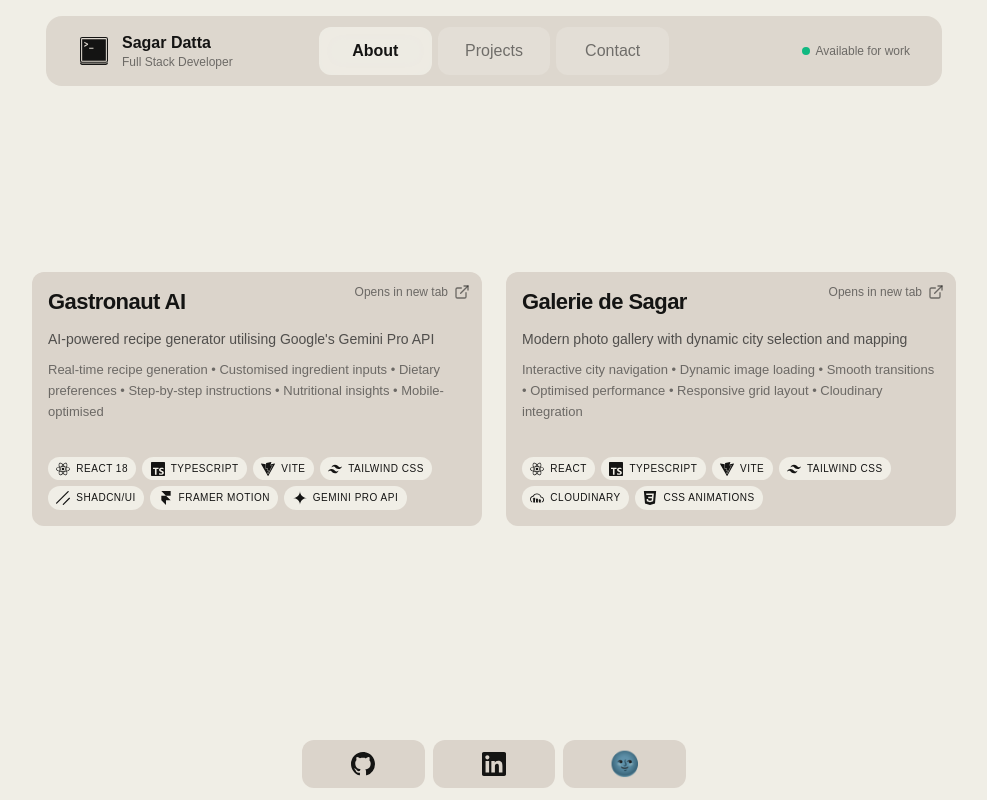
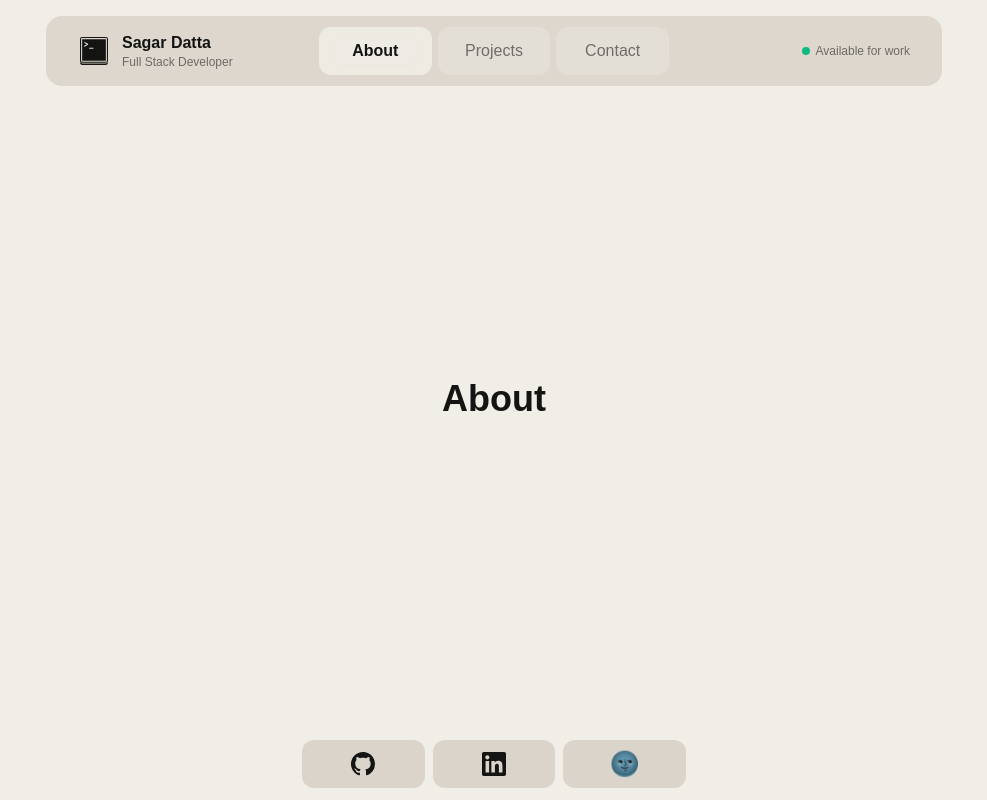
Before and after one commit to sagar-datta/portfolio, a Next.js app: page / in a window 1280 px wide. Shown: the whole page, without its empty margins (146-1133 px from the left). Built offline with nearby package versions, Linux system fonts and the light colour scheme.

Commit message:
feat: Implement dynamic content rendering with tab navigation

```diff
--- a/src/app/page.tsx
+++ b/src/app/page.tsx
@@ -1,29 +1,42 @@
+"use client";
+
+import { useState } from "react";
 import { Header } from "@/components/organisms/Header";
 import { Dock } from "@/components/organisms/Dock";
-import { GridItem } from "@/components/molecules/GridItem";
 import { WidthCheck } from "@/components/organisms/WidthCheck";
-import { GRID_ITEMS } from "@/utils/constants";
+import { TabId } from "@/components/molecules/NavigationTabs";
+import { Projects } from "@/components/molecules/Projects";
+import { About } from "@/components/molecules/About";
+import { Contact } from "@/components/molecules/Contact";
 
 export default function Home() {
+  const [selectedTab, setSelectedTab] = useState<TabId>("about");
+
+  const renderContent = () => {
+    switch (selectedTab) {
+      case "about":
+        return <About />;
+      case "projects":
+        return <Projects />;
+      case "contact":
+        return <Contact />;
+      default:
+        return null;
+    }
+  };
+
   return (
     <WidthCheck>
       <div className="min-h-screen flex flex-col pb-20 lg:pb-24">
-        <Header name="Sagar Datta" profession="Full Stack Developer" />
+        <Header
+          name="Sagar Datta"
+          profession="Full Stack Developer"
+          selectedTab={selectedTab}
+          onTabChange={setSelectedTab}
+        />
 
         <main className="flex-1 max-w-7xl mx-auto w-full pt-6 px-6 pb-0 lg:grid lg:place-items-center">
-          <div className="flex flex-col md:flex-row md:flex-wrap gap-6 justify-center items-center md:items-stretch">
-            {GRID_ITEMS.map((item) => (
-              <GridItem
-                key={item.id}
-                title={item.title}
-                descriptionHeading={item.descriptionHeading}
-                descriptionExtended={item.descriptionExtended}
-                url={item.url}
-                imagePath={item.imagePath}
-                techStack={item.techStack}
-              />
-            ))}
-          </div>
+          {renderContent()}
         </main>
 
         <Dock />
--- /dev/null
+++ b/src/components/molecules/About.tsx
@@ -0,0 +1,7 @@
+export const About = () => {
+  return (
+    <div className="flex-1 flex items-center justify-center">
+      <h2 className="text-h2 text-primary dark:text-primary-dark">About</h2>
+    </div>
+  );
+};
--- /dev/null
+++ b/src/components/molecules/Contact.tsx
@@ -0,0 +1,7 @@
+export const Contact = () => {
+  return (
+    <div className="flex-1 flex items-center justify-center">
+      <h2 className="text-h2 text-primary dark:text-primary-dark">Contact</h2>
+    </div>
+  );
+};
--- a/src/components/molecules/NavigationTabs.tsx
+++ b/src/components/molecules/NavigationTabs.tsx
@@ -9,11 +9,17 @@ const TABS = [
   { id: "contact", label: "Contact" },
 ] as const;
 
-type TabId = (typeof TABS)[number]["id"];
+export type TabId = (typeof TABS)[number]["id"];
 
-export const NavigationTabs = () => {
-  const [selectedTab, setSelectedTab] = useState<TabId>("about");
+interface INavigationTabsProps {
+  selectedTab: TabId;
+  onTabChange: (tab: TabId) => void;
+}
 
+export const NavigationTabs = ({
+  selectedTab,
+  onTabChange,
+}: INavigationTabsProps) => {
   return (
     <div
       className="flex md:[@media(hover:none)]:grid md:[@media(hover:none)]:grid-cols-3 items-stretch md:items-center justify-between md:justify-start
@@ -27,7 +33,7 @@ export const NavigationTabs = () => {
           key={tab.id}
           label={tab.label}
           isSelected={selectedTab === tab.id}
-          onClick={() => setSelectedTab(tab.id)}
+          onClick={() => onTabChange(tab.id)}
         />
       ))}
     </div>
--- /dev/null
+++ b/src/components/molecules/Projects.tsx
@@ -0,0 +1,20 @@
+import { GridItem } from "@/components/molecules/GridItem";
+import { GRID_ITEMS } from "@/utils/constants";
+
+export const Projects = () => {
+  return (
+    <div className="flex flex-col md:flex-row md:flex-wrap gap-6 justify-center items-center md:items-stretch">
+      {GRID_ITEMS.map((item) => (
+        <GridItem
+          key={item.id}
+          title={item.title}
+          descriptionHeading={item.descriptionHeading}
+          descriptionExtended={item.descriptionExtended}
+          url={item.url}
+          imagePath={item.imagePath}
+          techStack={item.techStack}
+        />
+      ))}
+    </div>
+  );
+};
--- a/src/components/organisms/Header.tsx
+++ b/src/components/organisms/Header.tsx
@@ -1,13 +1,20 @@
 import { SiGnometerminal } from "react-icons/si";
-import { NavigationTabs } from "@/components/molecules/NavigationTabs";
+import { NavigationTabs, TabId } from "@/components/molecules/NavigationTabs";
 import { AvailabilityStatus } from "@/components/atoms/AvailabilityStatus";
 
 interface IHeaderProps {
   name: string;
   profession: string;
+  selectedTab: TabId;
+  onTabChange: (tab: TabId) => void;
 }
 
-export const Header = ({ name, profession }: IHeaderProps) => {
+export const Header = ({
+  name,
+  profession,
+  selectedTab,
+  onTabChange,
+}: IHeaderProps) => {
   return (
     <header className="sticky top-4 z-10 mx-6 md:mx-4 mb-6 lg:mb-0">
       <div className="max-w-4xl mx-auto bg-glass-button dark:bg-glass-button-dark backdrop-blur-glass rounded-2xl">
@@ -29,7 +36,10 @@ export const Header = ({ name, profession }: IHeaderProps) => {
 
           {/* Center section with navigation tabs - Absolutely positioned for perfect center */}
           <div className="w-full md:w-auto md:absolute md:left-1/2 md:top-1/2 md:-translate-x-1/2 md:-translate-y-1/2">
-            <NavigationTabs />
+            <NavigationTabs
+              selectedTab={selectedTab}
+              onTabChange={onTabChange}
+            />
           </div>
 
           {/* Right section with status indicators */}
```
